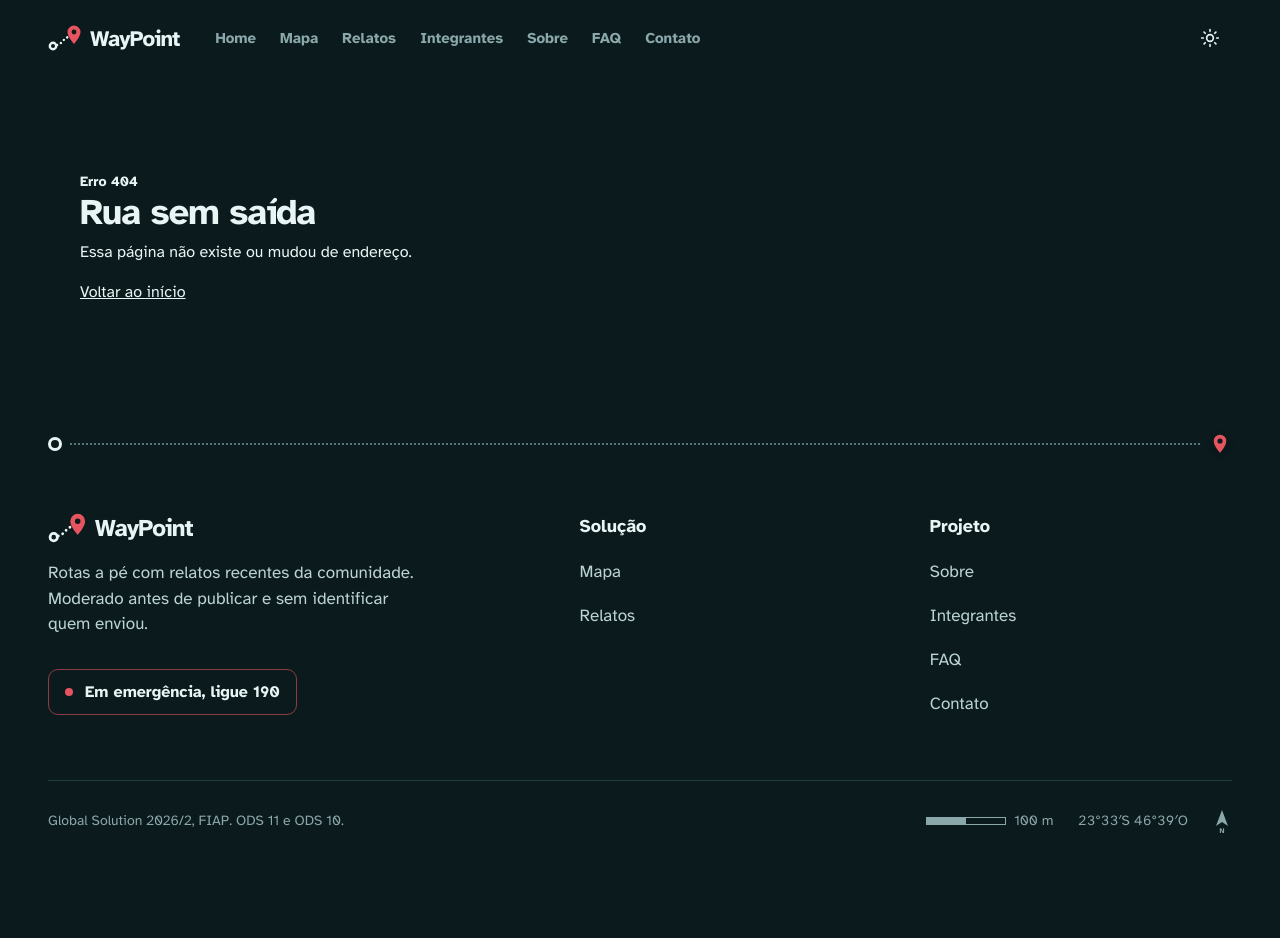
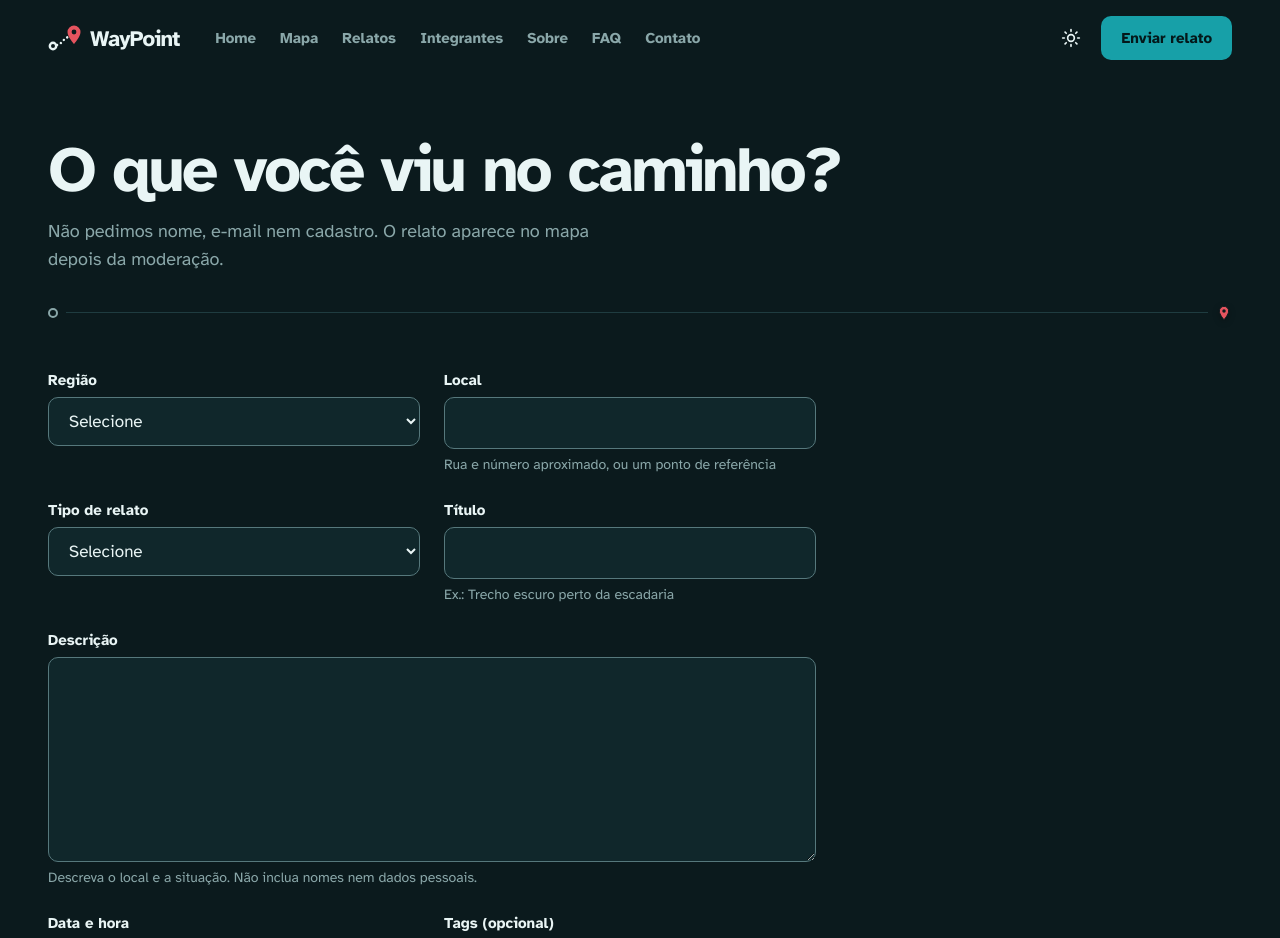
Before and after one commit to pivattidev/waypoint, a React (Vite) app: page /enviar-relato in a window 1280 px wide. Shown: the top 938 px of the page. Before the commit the page ends 861 px from the top, so only its background shows below. Built offline with nearby package versions, Linux system fonts and the light colour scheme.

Commit message:
feat: cria a página Enviar relato com o formulário completo

```diff
--- a/src/App.tsx
+++ b/src/App.tsx
@@ -1,6 +1,7 @@
 import { Route, Routes } from 'react-router-dom'
 import Layout from './components/Layout'
 import Contato from './pages/Contato'
+import EnviarRelato from './pages/EnviarRelato'
 import Faq from './pages/Faq'
 import Home from './pages/Home'
 import Integrantes from './pages/Integrantes'
@@ -25,6 +26,7 @@ export default function App() {
         <Route path="mapa" element={<Mapa />} />
         <Route path="relatos" element={<Relatos />} />
         <Route path="relatos/:id" element={<RelatoDetalhe />} />
+        <Route path="enviar-relato" element={<EnviarRelato />} />
 
         <Route path="*" element={<NaoEncontrada />} />
       </Route>
--- a/src/components/Footer.tsx
+++ b/src/components/Footer.tsx
@@ -3,7 +3,7 @@ import { MarcaWaypoint } from './Logo'
 import Pin from './Pin'
 
 const colunas = [
-  { titulo: 'Solução', links: [['/mapa', 'Mapa'], ['/relatos', 'Relatos']] },
+  { titulo: 'Solução', links: [['/mapa', 'Mapa'], ['/relatos', 'Relatos'], ['/enviar-relato', 'Enviar relato']] },
   { titulo: 'Projeto', links: [['/sobre', 'Sobre'], ['/integrantes', 'Integrantes'], ['/faq', 'FAQ'], ['/contato', 'Contato']] },
 ]
 
--- a/src/components/Header.tsx
+++ b/src/components/Header.tsx
@@ -1,5 +1,6 @@
 import { useEffect, useState } from 'react'
 import { NavLink } from 'react-router-dom'
+import { LinkBotao } from './Button'
 import Logo from './Logo'
 import ThemeToggle from './ThemeToggle'
 
@@ -68,6 +69,11 @@ export default function Header() {
 
         <div className="ml-auto flex items-center gap-2">
           <ThemeToggle />
+          <div className="hidden sm:block">
+            <LinkBotao to="/enviar-relato" variante="primario">
+              Enviar relato
+            </LinkBotao>
+          </div>
           <button
             type="button"
             className="grid size-11 place-items-center rounded-ctl text-ink hover:bg-tealbg xl:hidden"
@@ -96,6 +102,11 @@ export default function Header() {
               {link.rotulo}
             </NavLink>
           ))}
+          <div className="mt-4 sm:hidden">
+            <LinkBotao to="/enviar-relato" variante="primario" className="w-full">
+              Enviar relato
+            </LinkBotao>
+          </div>
         </nav>
       )}
     </header>
--- /dev/null
+++ b/src/pages/EnviarRelato.tsx
@@ -0,0 +1,104 @@
+import { useState, type FormEvent } from 'react'
+import Button from '../components/Button'
+import Campo, { AreaTexto, Entrada, Selecao } from '../components/Campo'
+import { Carregando, MensagemErro } from '../components/EstadoTela'
+import PageHeader from '../components/PageHeader'
+import { useRequisicao } from '../hooks/useRequisicao'
+import { listarCategorias, listarRegioes } from '../services/regioes'
+
+interface FormRelato {
+  regiaoId: string
+  logradouro: string
+  categoriaId: string
+  titulo: string
+  descricao: string
+  dataOcorrencia: string
+  tags: string
+}
+
+type CampoForm = keyof FormRelato
+
+const vazio: FormRelato = { regiaoId: '', logradouro: '', categoriaId: '', titulo: '', descricao: '', dataOcorrencia: '', tags: '' }
+
+export default function EnviarRelato() {
+  const regioes = useRequisicao(listarRegioes, [])
+  const categorias = useRequisicao(listarCategorias, [])
+
+  const [form, setForm] = useState<FormRelato>(vazio)
+
+  const atualizar = (campo: CampoForm, valor: string) => {
+    setForm((f) => ({ ...f, [campo]: valor }))
+  }
+
+  const enviar = (evento: FormEvent) => {
+    evento.preventDefault()
+  }
+
+  const carregandoListas = regioes.carregando || categorias.carregando
+  const erroListas = regioes.erro ?? categorias.erro
+
+  return (
+    <>
+      <PageHeader titulo="O que você viu no caminho?" marco="pin">
+        <p>Não pedimos nome, e-mail nem cadastro. O relato aparece no mapa depois da moderação.</p>
+      </PageHeader>
+
+      {carregandoListas && <Carregando texto="Preparando o formulário" formato="bloco" />}
+      {erroListas && (
+        <MensagemErro
+          titulo="Não foi possível preparar o formulário"
+          mensagem={erroListas.message}
+          onTentarNovamente={() => {
+            regioes.recarregar()
+            categorias.recarregar()
+          }}
+        />
+      )}
+
+      {regioes.dados && categorias.dados && (
+        <form onSubmit={enviar} className="grid max-w-3xl gap-6 md:grid-cols-2">
+          <Campo id="regiao" rotulo="Região">
+            <Selecao id="regiao" value={form.regiaoId} onChange={(e) => atualizar('regiaoId', e.target.value)}>
+              <option value="">Selecione</option>
+              {regioes.dados.map((r) => (
+                <option key={r.id} value={r.id}>
+                  {r.nome}
+                </option>
+              ))}
+            </Selecao>
+          </Campo>
+          <Campo id="logradouro" rotulo="Local" dica="Rua e número aproximado, ou um ponto de referência">
+            <Entrada id="logradouro" autoComplete="off" value={form.logradouro} onChange={(e) => atualizar('logradouro', e.target.value)} />
+          </Campo>
+          <Campo id="categoria" rotulo="Tipo de relato">
+            <Selecao id="categoria" value={form.categoriaId} onChange={(e) => atualizar('categoriaId', e.target.value)}>
+              <option value="">Selecione</option>
+              {categorias.dados.map((c) => (
+                <option key={c.id} value={c.id}>
+                  {c.nome}
+                </option>
+              ))}
+            </Selecao>
+          </Campo>
+          <Campo id="titulo" rotulo="Título" dica="Ex.: Trecho escuro perto da escadaria">
+            <Entrada id="titulo" autoComplete="off" maxLength={100} value={form.titulo} onChange={(e) => atualizar('titulo', e.target.value)} />
+          </Campo>
+          <div className="md:col-span-2">
+            <Campo id="descricao" rotulo="Descrição" dica="Descreva o local e a situação. Não inclua nomes nem dados pessoais.">
+              <AreaTexto id="descricao" rows={7} value={form.descricao} onChange={(e) => atualizar('descricao', e.target.value)} />
+            </Campo>
+          </div>
+          <Campo id="data" rotulo="Data e hora">
+            <Entrada id="data" type="datetime-local" value={form.dataOcorrencia} onChange={(e) => atualizar('dataOcorrencia', e.target.value)} />
+          </Campo>
+          <Campo id="tags" rotulo="Tags (opcional)" dica="Separe por vírgula. Ex.: noite, ônibus">
+            <Entrada id="tags" autoComplete="off" value={form.tags} onChange={(e) => atualizar('tags', e.target.value)} />
+          </Campo>
+          <div className="md:col-span-2">
+            <Button type="submit">Enviar relato</Button>
+          </div>
+        </form>
+      )}
+    </>
+  )
+}
```
